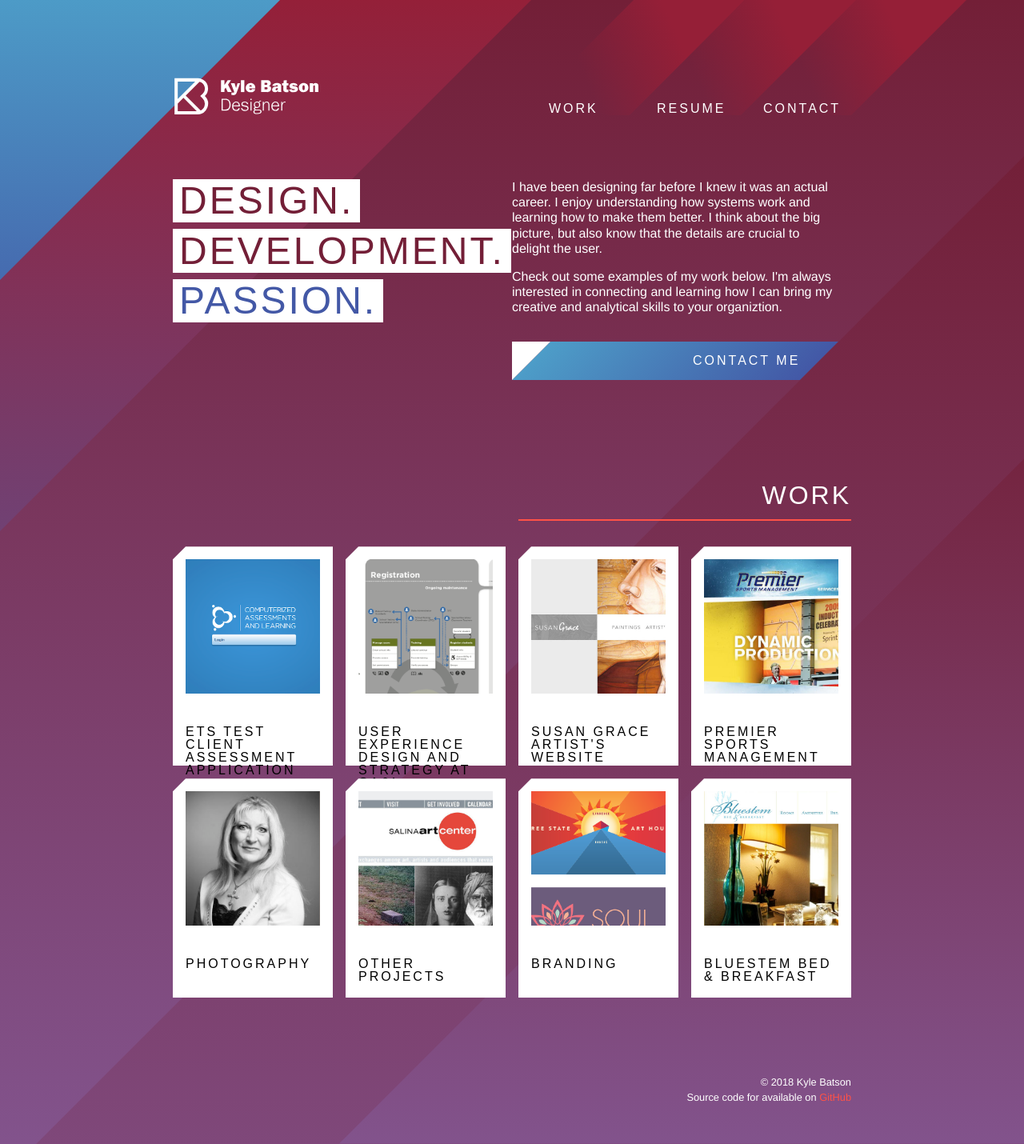
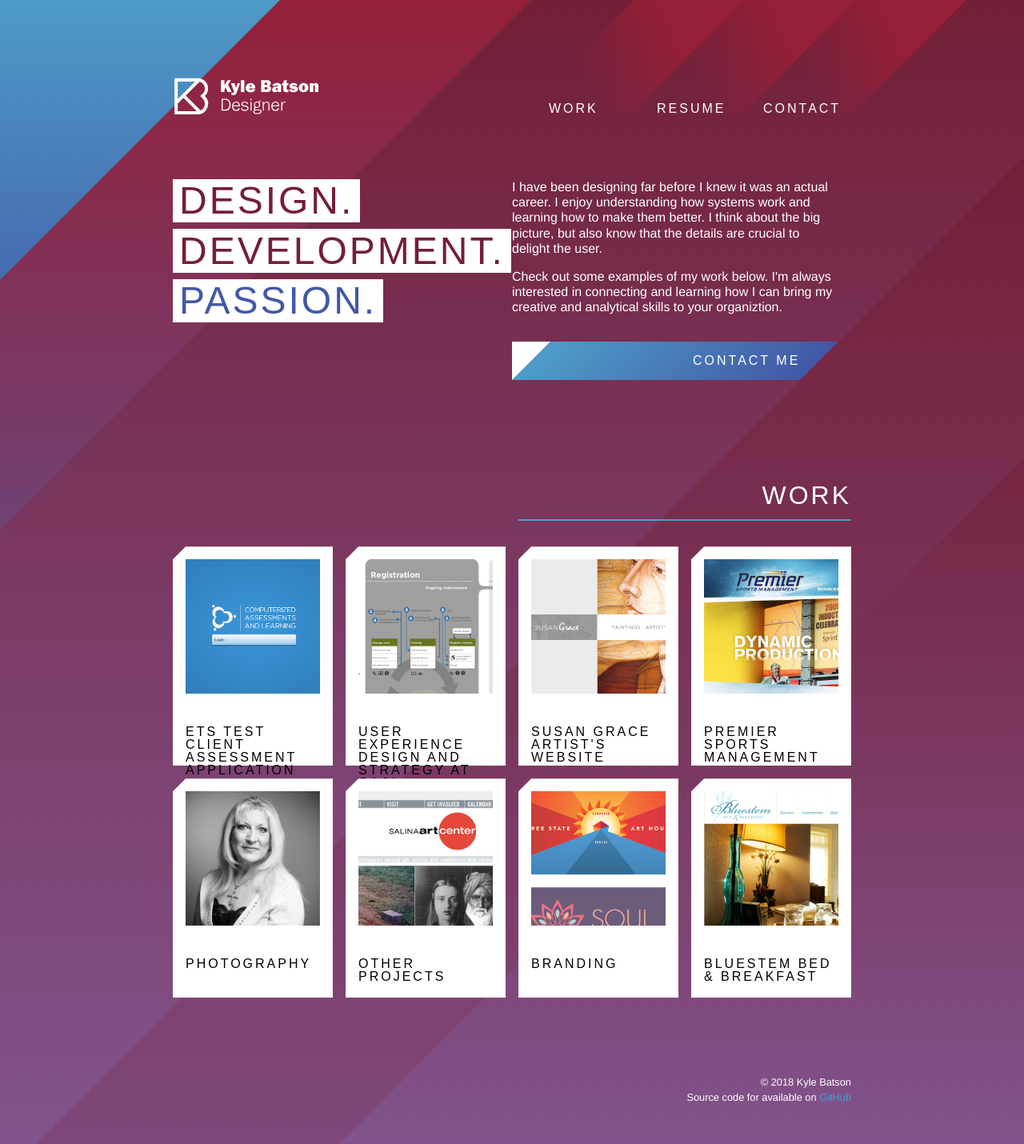
Before and after one commit to kbatson/kylebatson.com, a Jekyll site: the page built from site/index.md, in a window 1280 px wide. Shown: the whole page at 80% size. Built offline with Jekyll 4.4.1, drawn with Linux system fonts in a browser that asks for light colours; some web fonts are replaced.

```diff
--- a/site/assets/css/kb-global.scss
+++ b/site/assets/css/kb-global.scss
@@ -1,5 +1,5 @@
 $textColor: #000000;
-$highlightColor: rgb(255,82,71);
+$highlightColor: rgb(77, 157, 200);
 $primaryGradientStart: rgb(115, 31, 55);
 $primaryGradientEnd: rgb(130, 83, 140);
 $secondaryGradientStart: rgb(149, 31, 55);
--- a/site/assets/css/kb-portfolio.scss
+++ b/site/assets/css/kb-portfolio.scss
@@ -153,7 +153,6 @@
         height: 100%;
         line-height: 1.2em;
         text-align: left;
-        padding-left: 1rem;
         padding-top: 1rem;
         box-sizing: border-box;
         width: 100%;
@@ -166,7 +165,6 @@
     }
 
     main article {
-        border: 1rem solid transparent;
         margin: -1rem 0 0 0;
 
         grid-area: article;
```
